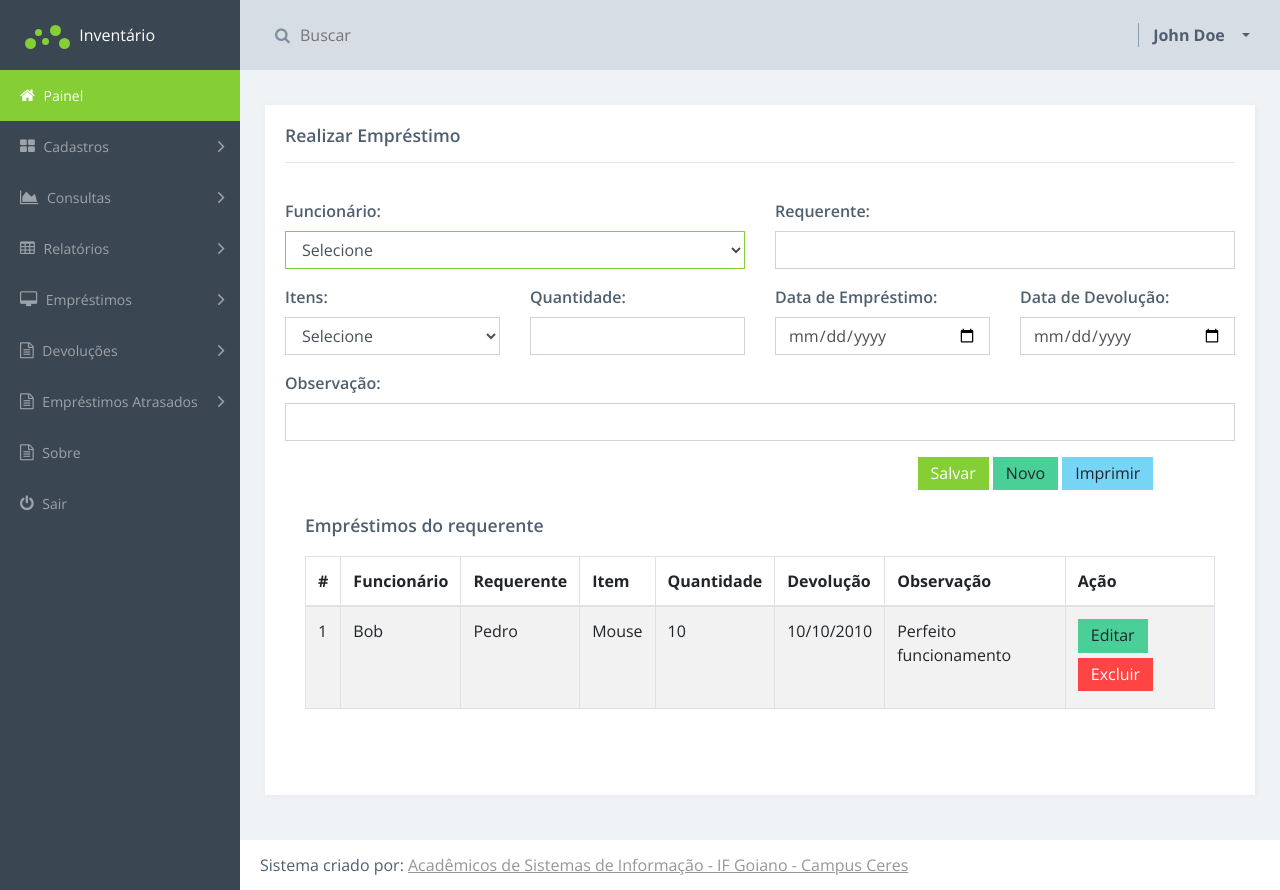
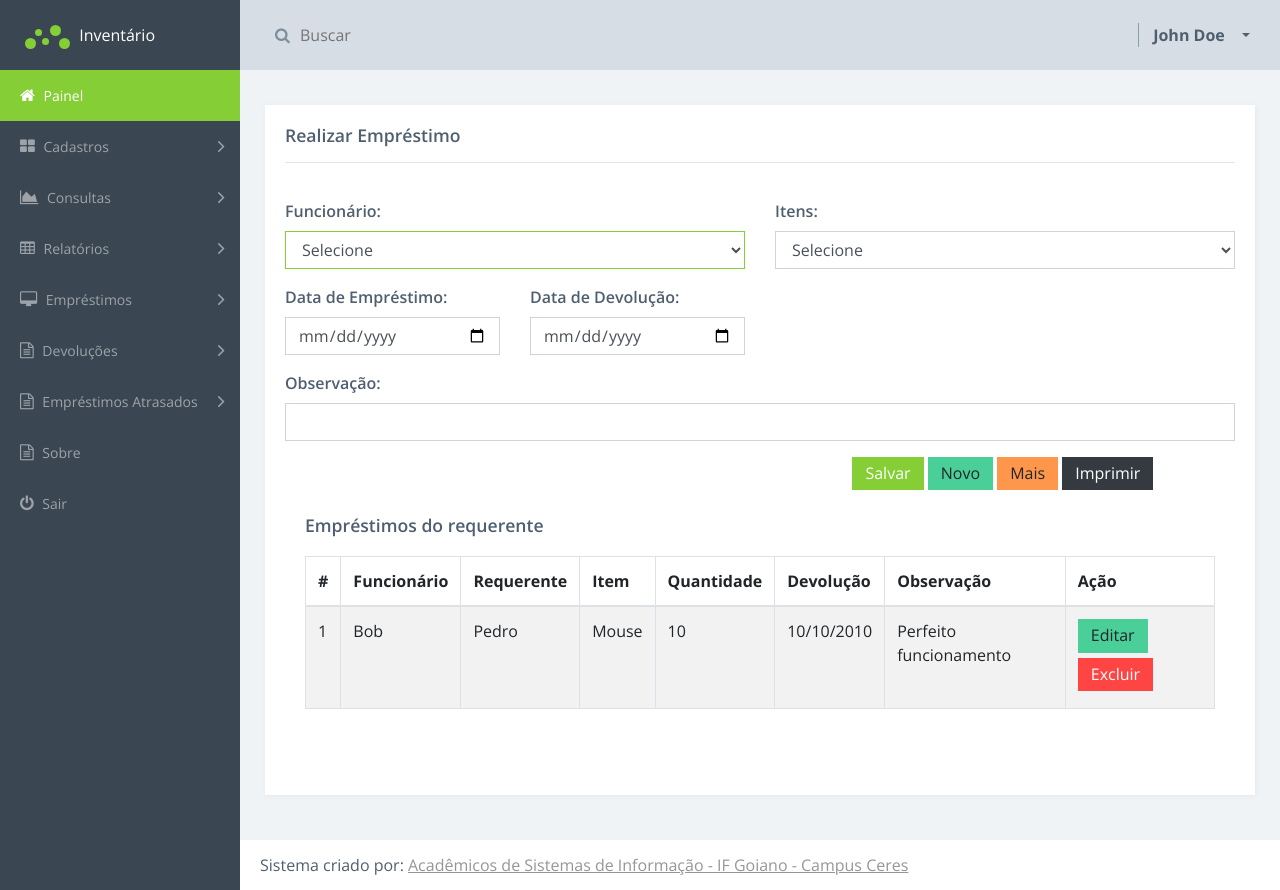
Before and after one commit to jonatas-rezende/SistemaDeInventario, a PHP site: page /view/cadastro_emprestimo.php in a window 1280 px wide. Run offline with PHP 8.4, Linux system fonts and the light colour scheme; some libraries are stand-ins or nearby versions.

Commit message:
Cadastro de Emprestimo e Sobre alterado

```diff
--- a/aplicacao/view/cadastro_emprestimo.php
+++ b/aplicacao/view/cadastro_emprestimo.php
@@ -62,12 +62,9 @@
                                    </select>
                                 </div>
 
+
+
                                 <div class="form-group col-6">
-                                   <label class="control-label">Requerente: </label>
-                                   <input type="text" id="requerente" name="requerente" class="form-control boxed" required>
-                                </div>
-
-                                <div class="form-group col-3">
                                    <label class="control-label">Itens:</label>
                                    <select class="form-control boxed" id="itens" name="itens" required >
                                      <option>Selecione</option>
@@ -76,10 +73,7 @@
                                    </select>
                                 </div>
 
-                                <div class="form-group col-3">
-                                   <label class="control-label">Quantidade: </label>
-                                   <input type="number" id="quantidade" name="quantidade" class="form-control boxed" required>
-                                </div>
+
 
                                  <div class="form-group col-3">
                                     <label class="control-label">Data de Empréstimo: </label>
@@ -93,8 +87,9 @@
                                  </div>
                                  <div class="form-group col-12">
                                     <label class="control-label">Observação: </label>
-                                    <input type="text" id="quantidade" name="quantidade" class="form-control boxed" required>
+                                    <input type="text" id="Observação" name="observação" class="form-control boxed" required>
                                  </div>
+
                                  </fieldset>
 
 
@@ -107,8 +102,10 @@
                                <div class="col-11" align="end">
                                  <input type="submit" id="salvar" name="salvar"  class="btn btn-primary" value="Salvar">
                                  <input type="reset" class="btn btn-success" value="Novo"/>
+                                 <input type="button" class="btn btn-warning"" value="Mais"/>
 
-                                <button type="button" class="btn btn-info" data-toggle="modal" data-target="#exampleModal">
+
+                                <button type="button" class="btn btn-dark" data-toggle="modal" data-target="#exampleModal">
                                   Imprimir
                                 </button>
 
--- a/aplicacao/view/sobre.php
+++ b/aplicacao/view/sobre.php
@@ -75,11 +75,9 @@
 
                                 </div>
                                 <div class="col-md-2">
-                                  <img src="luana.jpg" class=" img-thumbnail rounded-circle img-fluid" >
+                                  <img src="luana.jpg" class=" img-thumbnail rounded-circle img-fluid"  >
                                   <label>Luana Queiros </label>
-
                                 </div>
-
                                  </fieldset>
 
 
```
Also changed, not shown: aplicacao/view/luana.jpg.
